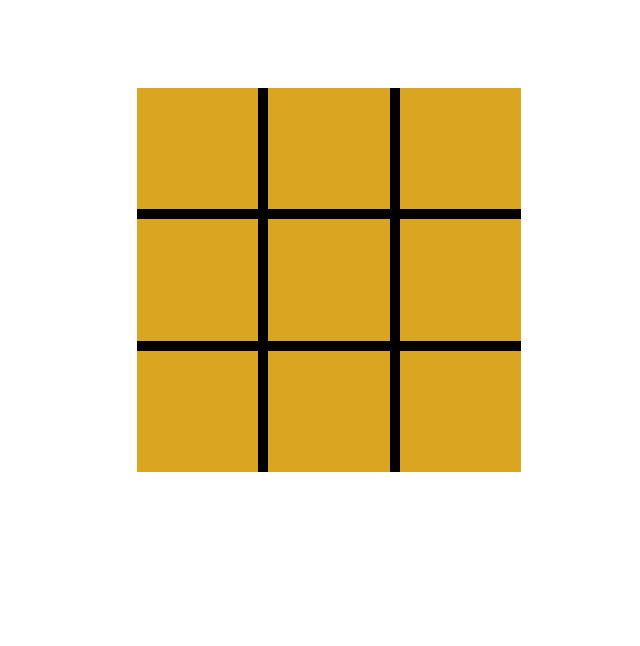
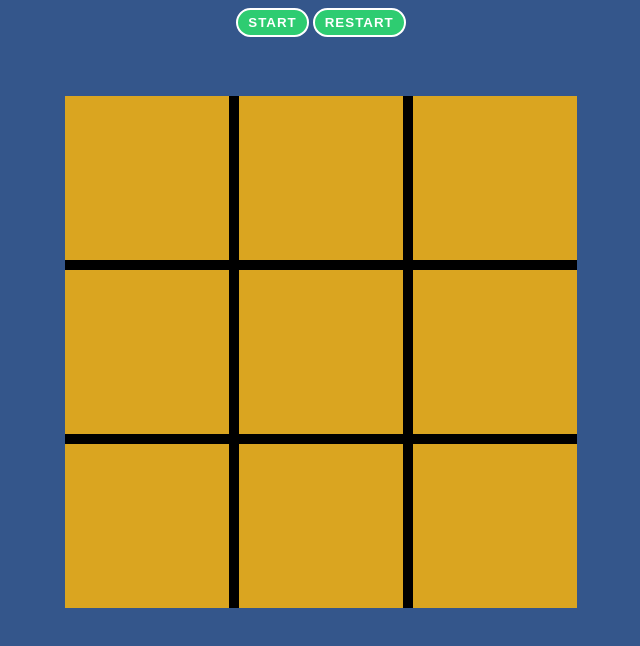
Before and after one commit to Lowkeys101/tic-tac-toe, a plain HTML site: page index.html in a window 1280 px wide. Shown: the whole page, without its empty margins (319-959 px from the left). Drawn offline with Linux system fonts and the light colour scheme.

Commit message:
Add start/restart buttons. Style them with css

```diff
--- a/index.html
+++ b/index.html
@@ -10,6 +10,10 @@
 </head>
 <body>
     <div class="wrapper">
+        <div class="button-container">
+            <button class ="buttonStart">Start</button>
+            <button class ="buttonRestart">Restart</button>
+        </div>
             <div class="gameboard">
                 <div class="gamecell" data-cell-Index = "1">1</div>
                 <div class="gamecell" data-cell-Index = "2">2</div>
--- a/script.js
+++ b/script.js
@@ -14,7 +14,7 @@
 // TODO: Create Gameboard module to store gameboard state
 const gameBoard = (function gameBoard() {
 
-    let gameBoardArray = ["X", "O", "O", "X", "X", "X", "X", "O", "X"];
+    let gameBoardArray = [...Array(9).fill("")];
 
     function renderBoard (board) {
 
@@ -63,7 +63,11 @@ const gameBoard = (function gameBoard() {
         return full;
     }
 
-    return {clearBoard, renderBoard, cellEmpty, isWinning, isFull, gameBoardArray};
+    function modifyGameboard(index, symbol) {
+        gameBoardArray[index] = symbol;
+    }
+
+    return {clearBoard, renderBoard, cellEmpty, isWinning, isFull, modifyGameboard, gameBoardArray};
 })();
 
 // TODO: Create Player modules
@@ -79,18 +83,36 @@ const playgame = (function playGame() {
     const player1 = createPlayer("X");
     const player2 = createPlayer("O");
 
-    let currentTurnPlayer1 = true;
 
     gameBoard.clearBoard();
 })();
 
 const displayController = (function displayController() {
     const gamecells = document.querySelectorAll(".gamecell");
+    let currentTurnPlayer = true;
 
     function handleClick(e) {
-        // CHECK IF EMPTY CELL
+        // check if empty cell
+        if(gameBoard.cellEmpty(e.target.dataset.cellIndex - 1)) {
+            if (currentTurnPlayer) {
+                gameBoard.modifyGameboard(e.target.dataset.cellIndex - 1, "X")
+                e.target.textContent = "X";
+                currentTurnPlayer = !currentTurnPlayer;
+            } else {
+                gameBoard.modifyGameboard(e.target.dataset.cellIndex - 1, "O")
+                e.target.textContent = "O";
+                currentTurnPlayer = !currentTurnPlayer;
+            }
+        }
+
+        if (gameBoard.isWinning()) {
+            console.log("Congratulations you have won");
+        }
+
+        if (gameBoard.isFull()) {
+            console.log("Game board is full");
+        }
         // CHECK IF WINNING OR NO MORE CELLS
-        e.target.textContent = "X";
     }
     gamecells.forEach(cell => {
         cell.addEventListener("click", handleClick)
--- a/style.css
+++ b/style.css
@@ -1,22 +1,24 @@
+body {
+    background-color: #34568B;
+}
 .wrapper {
     display: flex;
-    position: relative;
-    /* align-items: center; */
+    align-items: center;
     justify-content: center;
-    min-width: 100vw;
-    min-height: 100vh;
+    max-width: 100vw;
+    max-height: 100vh;
 }
 
 .gameboard {
     position: absolute;
     background-color: black;
-    top: 10%;
+    top: 12%;
     display: grid;
     gap: 10px;
     grid-template-columns: 1fr 1fr 1fr;
     grid-template-rows: 1fr 1fr 1fr;
-    min-height: 30vw;
-    min-width: 30vw;
+    min-height: 40vw;
+    min-width: 40vw;
 }
 
 .gamecell {
@@ -24,4 +26,20 @@
     display: flex;
     justify-content: center;
     align-items: center;
+    color: #FFF
 }
+.button-container {
+    position: relative;
+}
+
+button {
+    text-transform: uppercase;
+    letter-spacing: 1px;
+    background-color: #2ecc71;
+    border: 2px solid #FFF;
+    color: #FFF;
+    border-radius: 50px;
+    cursor: pointer;
+    font-weight: 700;
+    padding: 5px 10px;
+}
```
Lines whose indentation alone changed are shown as unchanged.
